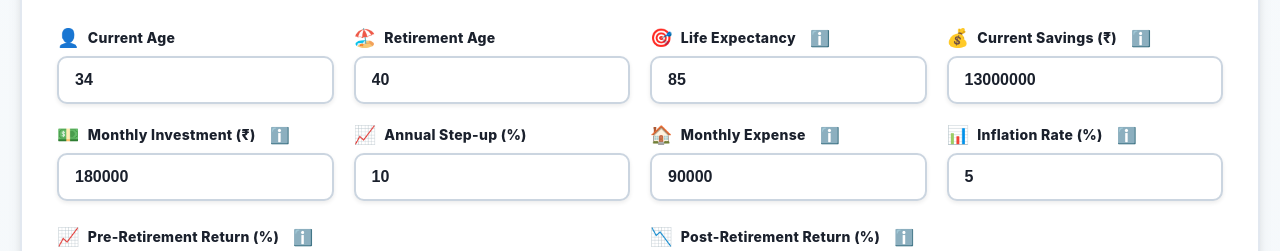
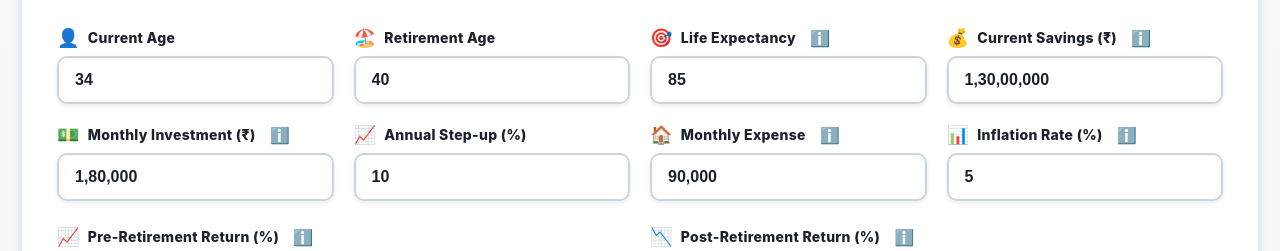
Before and after one commit to IamAKhtar/RetirementPlanner, a Next.js app: page / in a window 1280 px wide. Shown: the part 235-486 px from the top of the page. Built offline with nearby package versions, Linux system fonts and the light colour scheme.

Commit message:
Added choices

```diff
--- a/pages/index.js
+++ b/pages/index.js
@@ -136,6 +136,13 @@ function formatINR(value) {
   }).format(value);
 }
 
+function formatIndianNumber(value) {
+  if (!value && value !== 0) return '';
+  return new Intl.NumberFormat('en-IN', {
+    maximumFractionDigits: 0
+  }).format(value);
+}
+
 function formatYAxis(value) {
   if (value >= 10000000) {
     return `${(value / 10000000).toFixed(1)}Cr`;
@@ -172,7 +179,8 @@ export default function Home() {
 
   function handleChange(e) {
     const { name, value } = e.target;
-    setInputs(prev => ({ ...prev, [name]: parseFloat(value) }));
+    const numValue = parseFloat(value.replace(/,/g, '')) || 0;
+    setInputs(prev => ({ ...prev, [name]: numValue }));
   }
 
   function recalculate() {
@@ -409,11 +417,9 @@ export default function Home() {
               </span>
               <input
                 style={inputStyle}
-                type="number"
+                type="text"
                 name="currentSavings"
-                value={inputs.currentSavings}
-                min={0}
-                step={100000}
+                value={formatIndianNumber(inputs.currentSavings)}
                 onChange={handleChange}
                 onFocus={(e) => { e.target.style.borderColor = '#3182ce'; e.target.style.boxShadow = '0 0 0 4px rgba(49, 130, 206, 0.15)'; }}
                 onBlur={(e) => { e.target.style.borderColor = '#cbd5e0'; e.target.style.boxShadow = '0 2px 4px rgba(0,0,0,0.08)'; }}
@@ -433,11 +439,9 @@ export default function Home() {
               </span>
               <input
                 style={inputStyle}
-                type="number"
+                type="text"
                 name="monthlyInvestment"
-                value={inputs.monthlyInvestment}
-                min={0}
-                step={1000}
+                value={formatIndianNumber(inputs.monthlyInvestment)}
                 onChange={handleChange}
                 onFocus={(e) => { e.target.style.borderColor = '#3182ce'; e.target.style.boxShadow = '0 0 0 4px rgba(49, 130, 206, 0.15)'; }}
                 onBlur={(e) => { e.target.style.borderColor = '#cbd5e0'; e.target.style.boxShadow = '0 2px 4px rgba(0,0,0,0.08)'; }}
@@ -470,11 +474,9 @@ export default function Home() {
               </span>
               <input
                 style={inputStyle}
-                type="number"
+                type="text"
                 name="postRetirementMonthlyExpense"
-                value={inputs.postRetirementMonthlyExpense}
-                min={0}
-                step={1000}
+                value={formatIndianNumber(inputs.postRetirementMonthlyExpense)}
                 onChange={handleChange}
                 onFocus={(e) => { e.target.style.borderColor = '#3182ce'; e.target.style.boxShadow = '0 0 0 4px rgba(49, 130, 206, 0.15)'; }}
                 onBlur={(e) => { e.target.style.borderColor = '#cbd5e0'; e.target.style.boxShadow = '0 2px 4px rgba(0,0,0,0.08)'; }}
```
